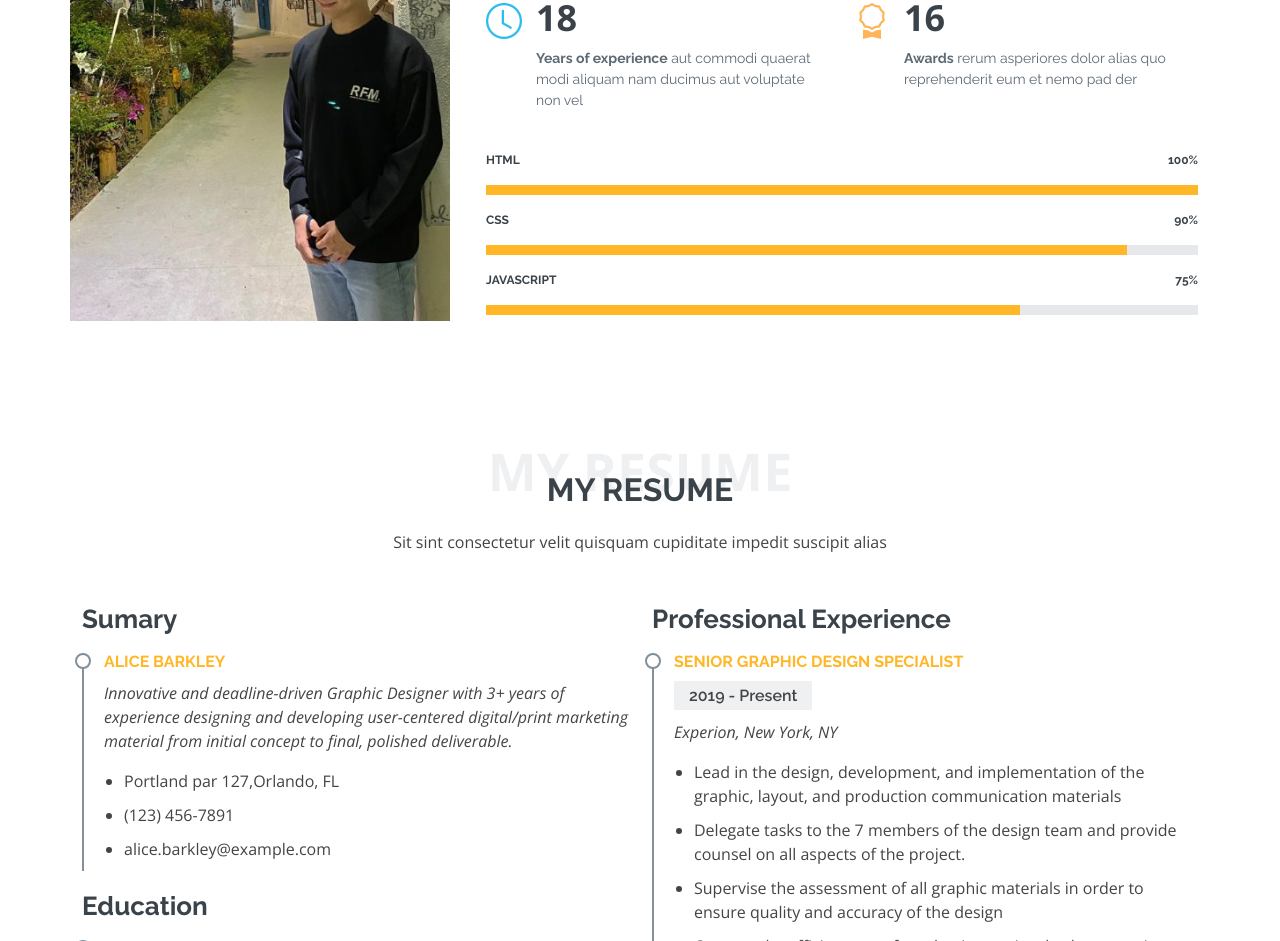
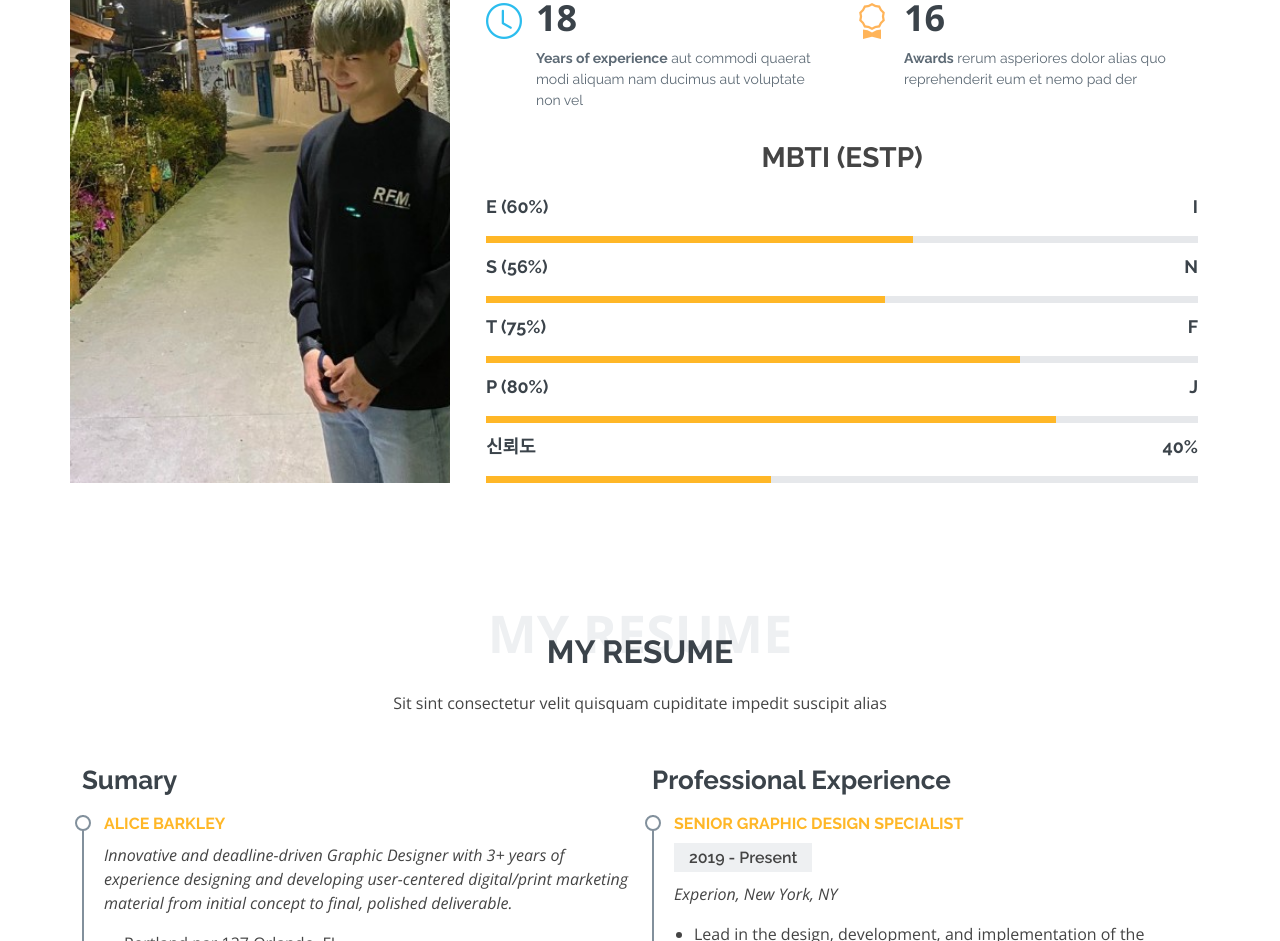
Before and after one commit to jinhyeokAn/Portfolio, a plain HTML site: page index.html in a window 1280 px wide. Shown: the part 1290-2231 px from the top of the page. Drawn offline with nearby package versions, Linux system fonts and the light colour scheme.

Commit message:
html 수정중

```diff
--- a/index.html
+++ b/index.html
@@ -147,24 +147,40 @@
             </div><!-- End .content-->
 
             <div class="skills-content ps-lg-4">
+              <h3 style="text-align: center; font-weight: bold;">MBTI (ESTP)</h3>
+
               <div class="progress">
-                <span class="skill">HTML <i class="val">100%</i></span>
+                <span class="skill" style="font-size: 18px;">E  (60%) <i class="val">I</i> </span>
                 <div class="progress-bar-wrap">
-                  <div class="progress-bar" role="progressbar" aria-valuenow="100" aria-valuemin="0" aria-valuemax="100"></div>
+                  <div class="progress-bar" role="progressbar" aria-valuenow="60" aria-valuemin="0" aria-valuemax="100"></div>
                 </div>
               </div>
 
               <div class="progress">
-                <span class="skill">CSS <i class="val">90%</i></span>
+                <span class="skill"style="font-size: 18px;">S  (56%) <i class="val">N</i> </span>
                 <div class="progress-bar-wrap">
-                  <div class="progress-bar" role="progressbar" aria-valuenow="90" aria-valuemin="0" aria-valuemax="100"></div>
+                  <div class="progress-bar" role="progressbar" aria-valuenow="56" aria-valuemin="0" aria-valuemax="100"></div>
                 </div>
               </div>
 
               <div class="progress">
-                <span class="skill">JavaScript <i class="val">75%</i></span>
+                <span class="skill"style="font-size: 18px;">T  (75%) <i class="val">F</i></span>
                 <div class="progress-bar-wrap">
                   <div class="progress-bar" role="progressbar" aria-valuenow="75" aria-valuemin="0" aria-valuemax="100"></div>
+                </div>
+              </div>
+
+              <div class="progress">
+                <span class="skill"style="font-size: 18px;">P  (80%) <i class="val">J</i></span>
+                <div class="progress-bar-wrap">
+                  <div class="progress-bar" role="progressbar" aria-valuenow="80" aria-valuemin="0" aria-valuemax="100"></div>
+                </div>
+              </div>
+
+              <div class="progress">
+                <span class="skill"style="font-size: 18px;">신뢰도 <i class="val">40%</i></span>
+                <div class="progress-bar-wrap">
+                  <div class="progress-bar" role="progressbar" aria-valuenow="40" aria-valuemin="0" aria-valuemax="100"></div>
                 </div>
               </div>
             </div>
```
